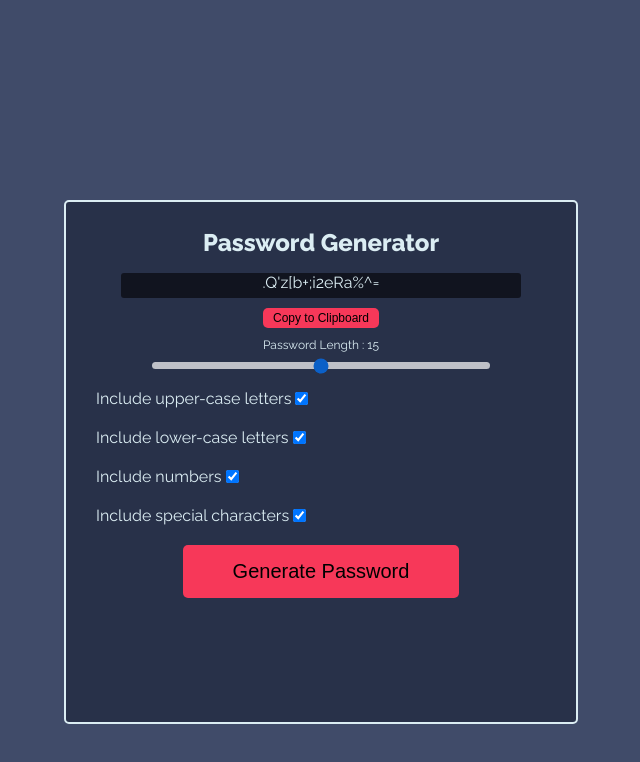
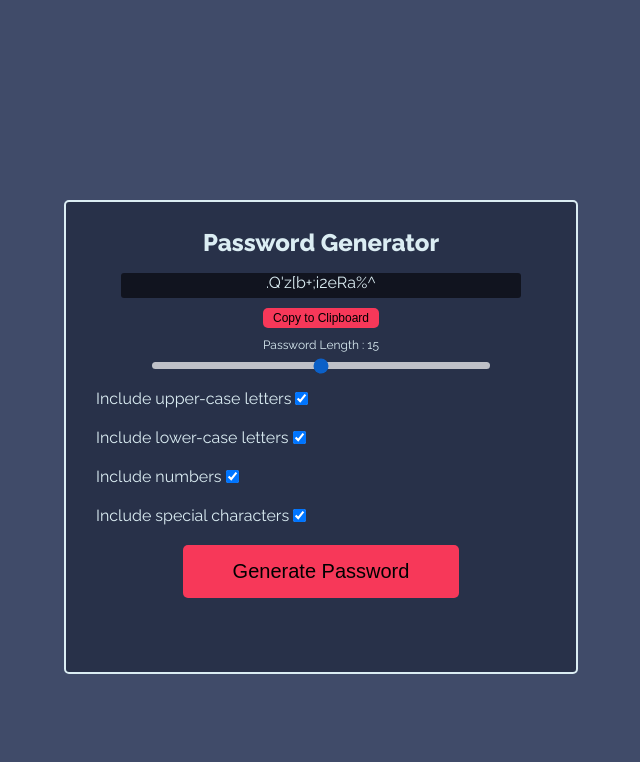
Before and after one commit to mikemasatsugu/Password-Generator, a plain HTML site: page index.html in a window 1280 px wide. Both pictures are taken after a click on the button "Generate Password". Shown: the whole page, without its empty margins (376-1016 px from the left). Drawn offline with Linux system fonts and the light colour scheme.

Commit message:
formatting, fixed password length bug

```diff
--- a/script.js
+++ b/script.js
@@ -75,7 +75,7 @@ function adaptivePasswordGenerator() {
   if (hasNum === true) {functions.push(randomNumber)}
   if (hasSpecials === true) {functions.push(randomSpecial)}
 
-  for (let i = 0 ; i < passLength + 1 ; i++) {
+  for (let i = 0 ; i < passLength - 1 + 1 ; i++) {
     let char = functions[Math.floor(Math.random()*functions.length)]
     passArray.push(char());
 
--- a/style.css
+++ b/style.css
@@ -65,7 +65,7 @@ Color Palette
 
 
 .container {
-  height: 500px;
+  height: 450px;
   width: 450px;
   border-style: solid;
   border-width: 2px;
```
Also changed, not shown: 1 other file.
